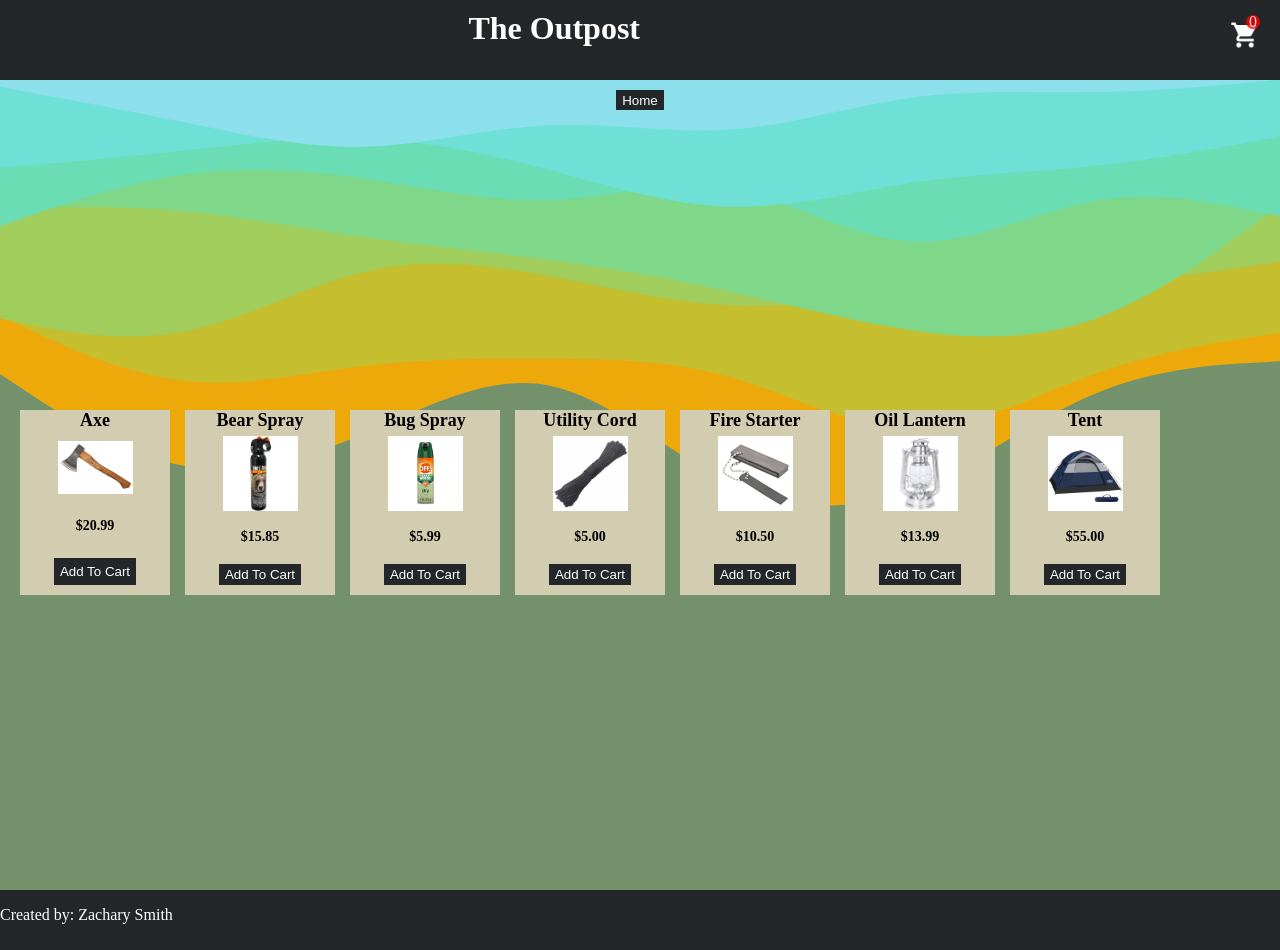
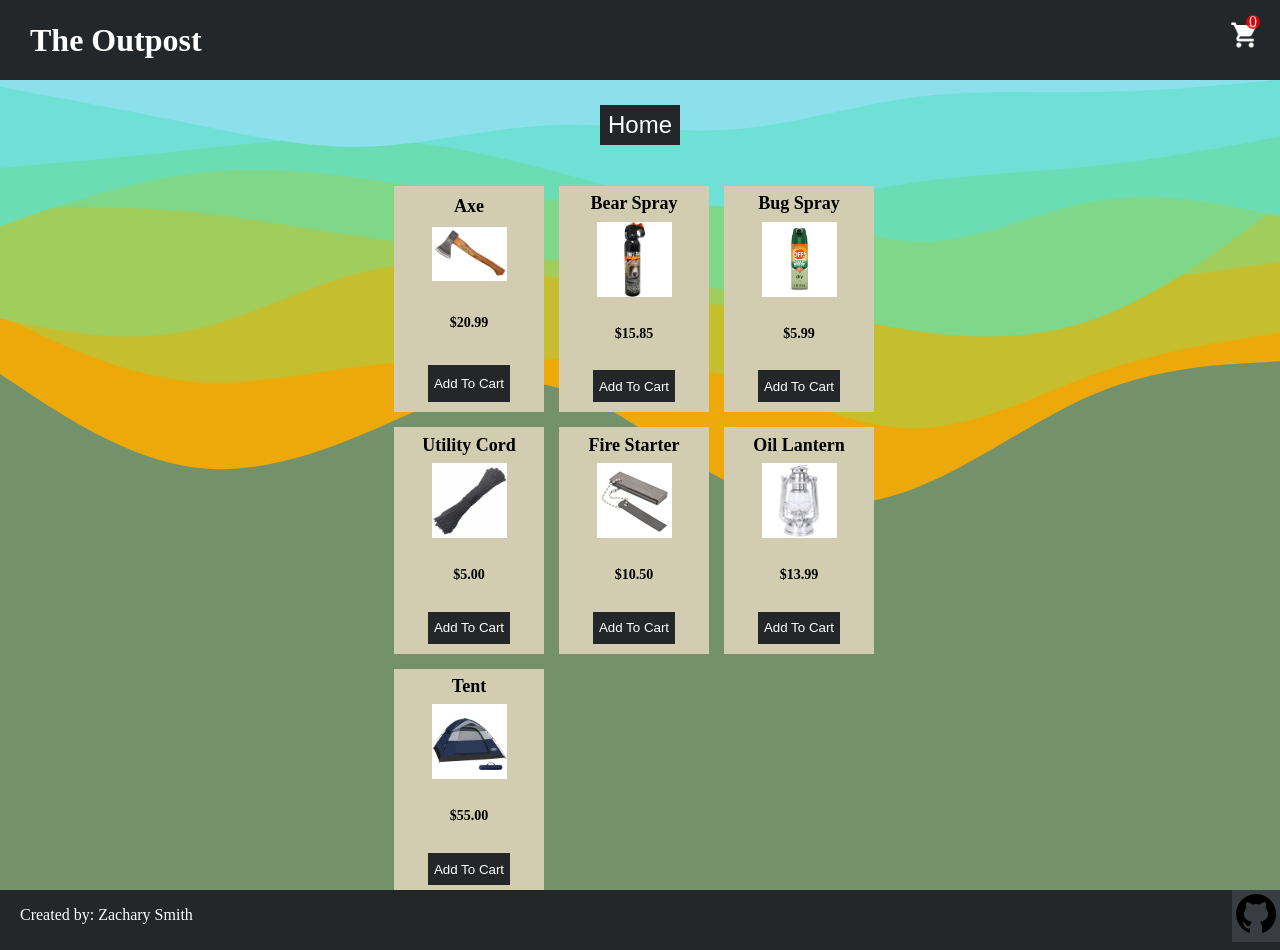
Before and after one commit to zjs6631/shopping-cart, a React (Create React App) app: page /shop in a window 1280 px wide. Built offline with nearby package versions, Linux system fonts and the light colour scheme.

Commit message:
finished styling and added github link

```diff
--- a/src/App.css
+++ b/src/App.css
@@ -25,7 +25,8 @@
   grid-column-end: 2;
   grid-row-start: 1;
   grid-row-end: 2;
-  justify-self: end;
+  padding-left: 20px;
+  align-self: center;
 }
 
 .headerContainer a{
@@ -100,12 +101,29 @@
 }
 
 .Footer{
+  display: grid;
+  grid-template-columns: 1fr 1fr;
   position: relative;
   bottom: 0;
   width: 100%;
   height: 60px;
   background-color: #23272A;
   color: white;
+}
+
+.Footer p{
+  padding-left: 20px;
+}
+
+.Footer a{
+  justify-self: end;
+}
+
+.github{
+  width: fit-content;
+  height: fit-content;
+  background-color: #393c41;
+
 }
 
 .homePage{
@@ -128,6 +146,7 @@
   text-align: center;
   grid-row-start: 1;
   grid-row-end: 2;
+  font-size: 18px;
 }
 
 .shopNow{
@@ -141,7 +160,9 @@
 }
 #shopBtn{
 
-  height: 20px;
+  width: 80px;
+  height: 60px;
+  font-size: 24px;
   background-color: #23272A;
   color: white;
   border-style: none;
@@ -163,6 +184,8 @@
   background-size: cover;
   background-position: center;
   display: grid;
+  grid-template-rows: 1fr 10fr;
+  gap: 20px;
 }
 
 .shopPage h1{
@@ -171,7 +194,9 @@
 
 #homeBtn{
 
-  height: 20px;
+  width: 80px;
+  height: 40px;
+  font-size: 24px;
   background-color: #23272A;
   color: white;
   border-style: none;
@@ -185,17 +210,23 @@
 .homeBtnContainer{
   display: grid;
   justify-content: center;
-  height: 20px;
+  align-content: center;
+  height: 100%;
   padding-top: 10px;
+
 
 }
 .inventoryContainer{
+  justify-self: center;
+  overflow-y: auto;
   padding-left: 20px;
   padding-top: 15px;
+  padding-bottom: 15px;
   display: flex;
   flex-wrap: wrap;
   gap: 15px;
-  height: fit-content;
+  height: 100%;
+  width: 40%;
 }
 
 .itemCard{
@@ -208,11 +239,13 @@
   background-color: #D2CCB1;
   color: black;
   justify-items: center;
+
   padding-bottom: 10px;
 }
 
 .itemCard h1{
   font-size: 18px;
+  align-self: center;
 }
 
 .itemCard h3{
--- a/src/components/Footer.js
+++ b/src/components/Footer.js
@@ -1,10 +1,12 @@
 import React from "react";
+import github from "../images/icons8-github-48.png";
 
 const Footer = () =>{
 
     return(
         <div className="Footer">
             <p>Created by: Zachary Smith</p>
+            <a href="https://github.com/zjs6631/shopping-cart" target="_blank"><div className='github'><img src={github}/></div></a>
         </div>
     )
 }
--- a/src/styles/Checkout.css
+++ b/src/styles/Checkout.css
@@ -36,8 +36,16 @@
 
 .currentCart{
     padding-left: 20px;
+    overflow-y: auto;
     display: flex;
+    flex-wrap: wrap;
     gap: 10px;
+    width: 50%;
+    height: 100%;
+    align-self: center;
+    justify-self: center;
+    scroll-behavior: smooth;
+
 }
 
 .cartCard{
@@ -53,14 +61,17 @@
     display: grid;
     grid-template-columns: 1fr 1fr 1fr;
     gap: 5px;
-
+    font-size: 20px;
 }
 
 .cartItemBtns button{
-    height: fit-content;
+    height: 40px;
+    width: 40px;
+    font-size: 20px;
     align-self: center;
     background-color: #23272A;
     color: white;
+    border-style: none;
 }
 
 .cartItemBtns button:hover{
```
Also changed, not shown: src/images/icons8-github-48.png (added).
